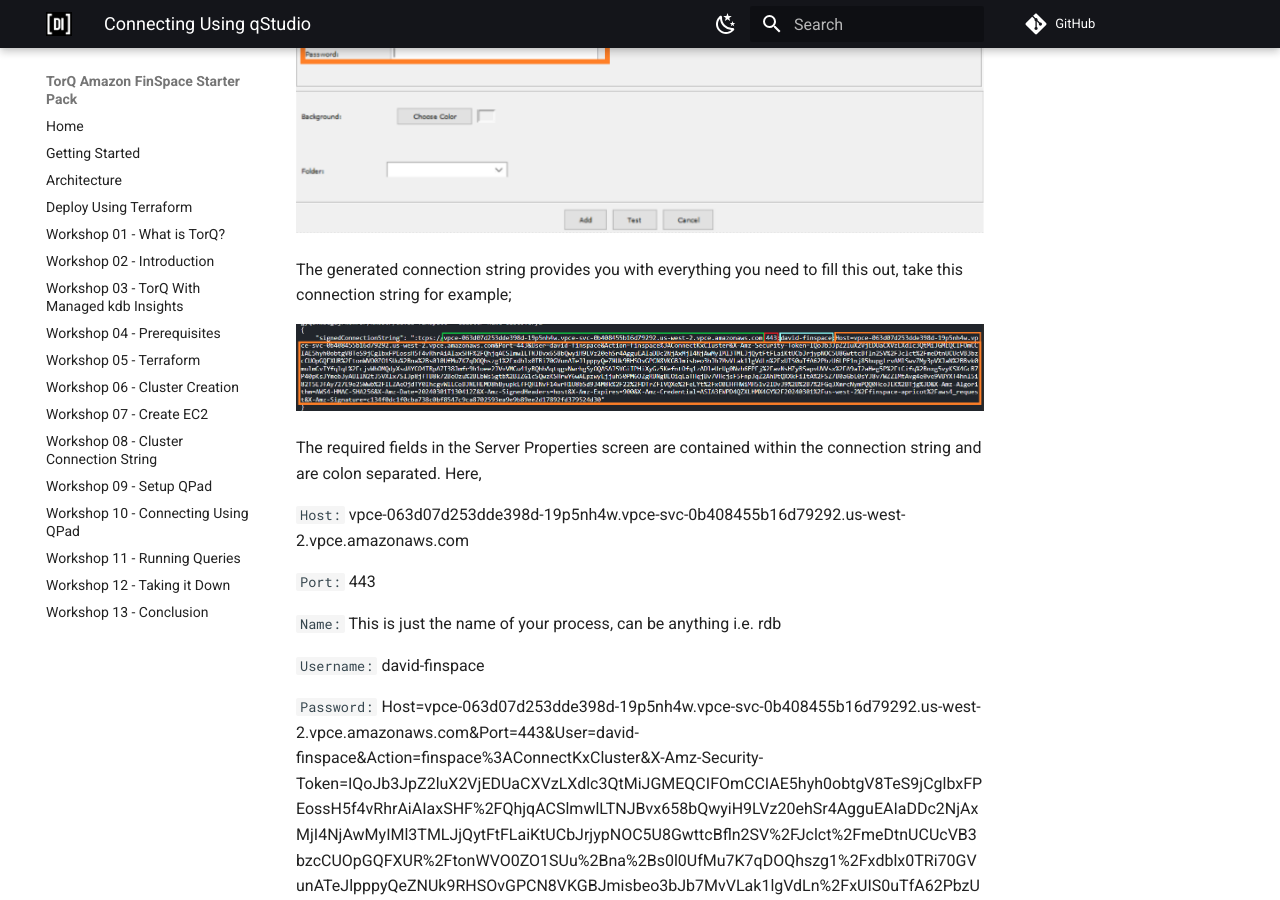
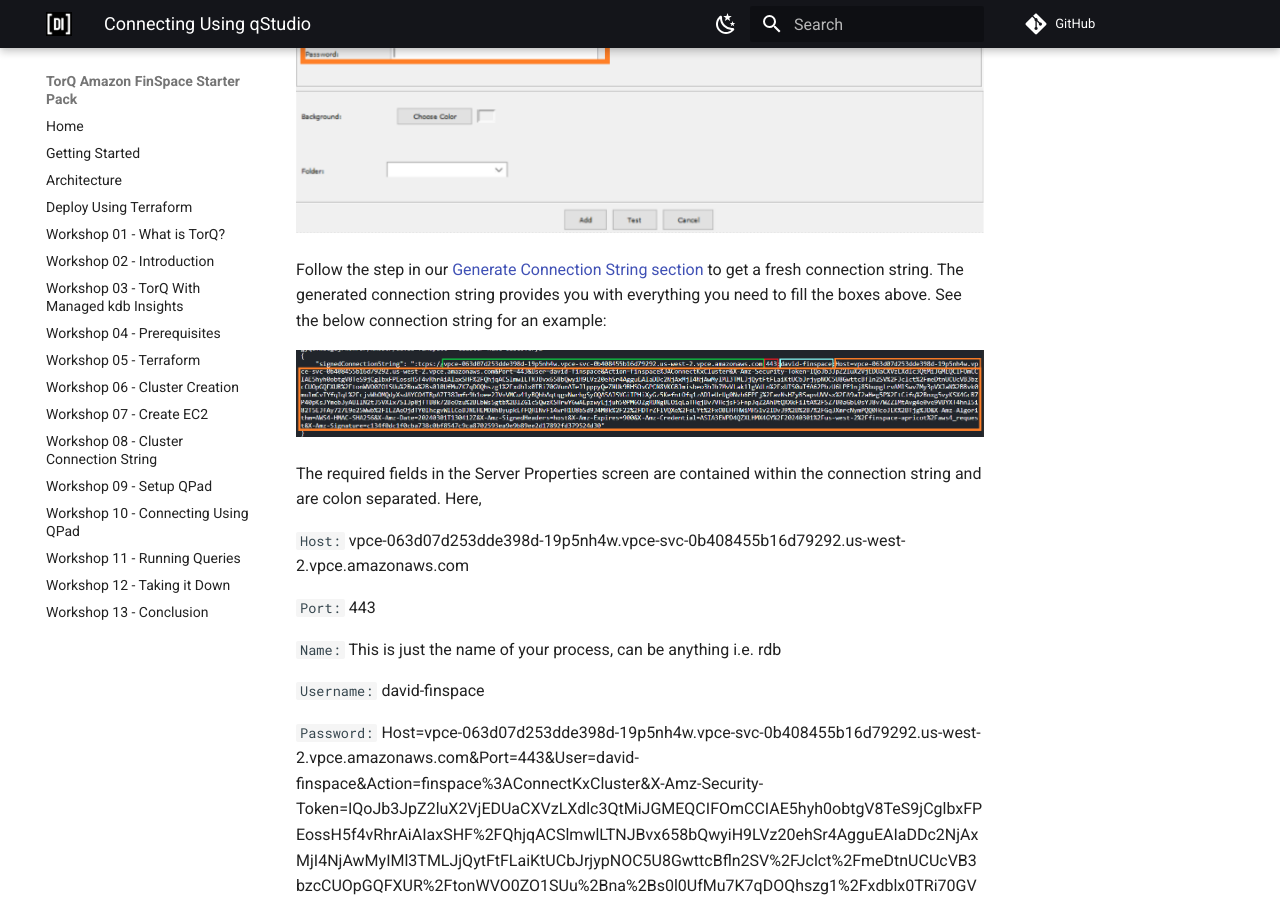
Before and after one commit to DataIntellectTech/TorQ-Amazon-FinSpace-Starter-Pack, an MkDocs documentation site: the page built from docs/10-connectingusingqStudio.md, in a window 1280 px wide and 900 px high, scrolled down 1198 px. Built offline with MkDocs 1.6.1 and Material for MkDocs 9.7.7, drawn with Linux system fonts in a browser that asks for light colours; comment, search, counter and statistics services are not loaded.

Commit message:
Update docs/10-connectingusingqStudio.md
Co-authored-by: zanbuchanan <141417075+zanbuchanan@users.noreply.github.com>

```diff
--- a/docs/10-connectingusingqStudio.md
+++ b/docs/10-connectingusingqStudio.md
@@ -9,7 +9,7 @@
 
 ![Server Properties](workshop/graphics/Server_Properties1.png)
 
-The generated connection string provides you with everything you need to fill this out, take this connection string for example;
+Follow the step in our [Generate Connection String section](https://dataintellecttech.github.io/TorQ-Amazon-FinSpace-Starter-Pack/08-clusterconnectionstring/#generate-connection-string) to get a fresh connection string. The generated connection string provides you with everything you need to fill the boxes above. See the below connection string for an example:
 
 ![Connection String](workshop/graphics/Connectionstring3.png)
 
```
